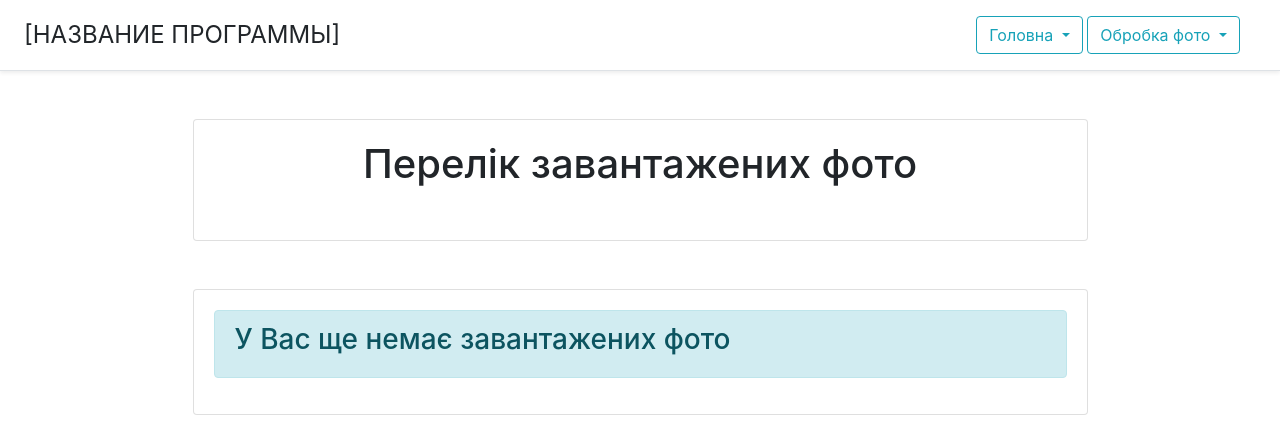
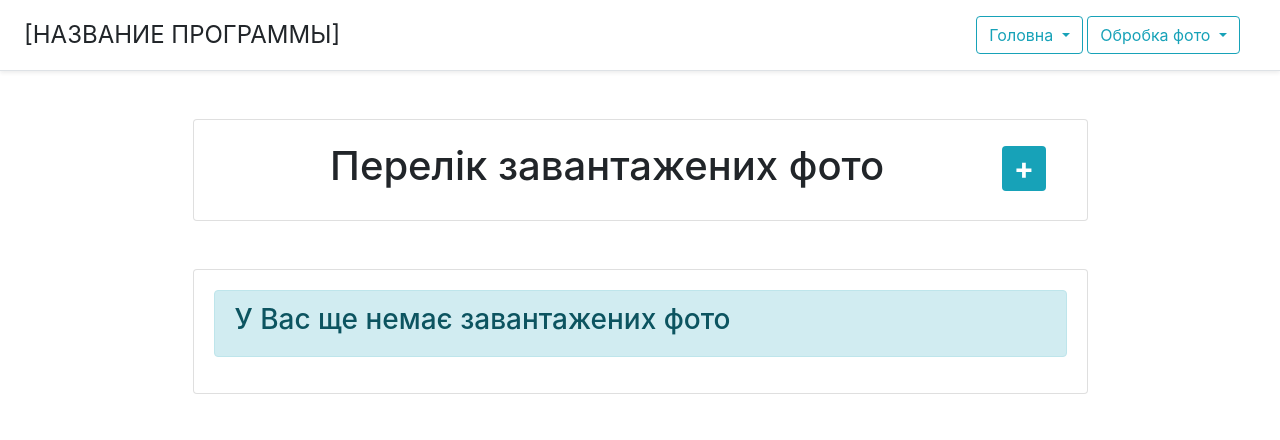
Before and after one commit to yhetman/hackathon_2021, a Django app: page /display_imgs in a window 1280 px wide. Shown: the top 440 px of the page. Run offline with Django 3.2, Linux system fonts and the light colour scheme; data that the repository does not hold is empty; some libraries are stand-ins or nearby versions.

Commit message:
added quick add-img button

```diff
--- a/app/app/templates/main/add_img.html
+++ b/app/app/templates/main/add_img.html
@@ -42,7 +42,7 @@
                       </table>
                       <hr>
                   <button class="btn btn-outline-info" type="submit">Upload</button>
-    </form>
+              </form>
             </article>
          </div>
       </aside>
--- a/app/app/templates/main/display_imgs.html
+++ b/app/app/templates/main/display_imgs.html
@@ -10,7 +10,16 @@
         <aside class="col-sm-10">
             <div class="card">
                 <article class="card-body">
-                    <h1 align="center">Перелік завантажених фото</h1><br>
+                    <table class="col-sm-12" border="0">
+                        <tr>
+                            <td>
+                               <h1 align="center">Перелік завантажених фото</h1>
+                            </td>
+                            <td align="left">
+                                <h1><a href="/add_img" class="badge badge-info">+</a></h1>
+                            </td>
+                        </tr>
+                    </table>
                 </article>
             </div>
         </aside>
```
